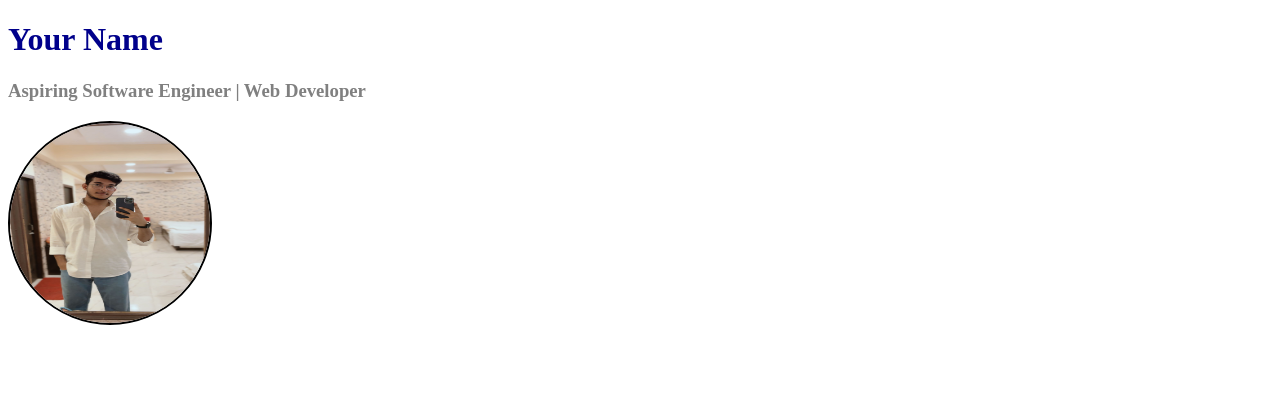
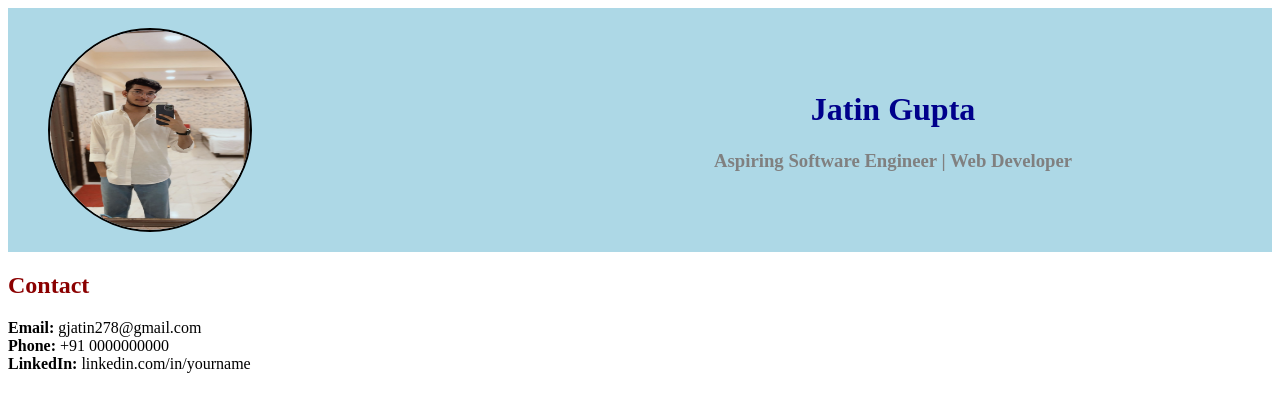
Before and after one commit to Jatin915/FRONTEND, a plain HTML site: page ASSIGNMENT.HTML in a window 1280 px wide. Drawn offline with Linux system fonts and the light colour scheme.

Commit message:
Contact Section

```diff
--- a/ASSIGNMENT.HTML
+++ b/ASSIGNMENT.HTML
@@ -4,8 +4,19 @@
   <title>My CV - Assignment</title>
 </head>
 <body>
-  <h1 style="color: darkblue;">Your Name</h1>
-  <h3 style="color: gray;">Aspiring Software Engineer | Web Developer</h3>
-  <img src="./profile.jpeg" alt="Profile Picture" width="200" height="200" style="border-radius:50%; border:2px solid black;">
+    <header style="display: flex; justify-content: space-between; align-items: center; text-align: center; padding: 20px 200px 20px 40px; background-color: lightblue;">
+        <img src="./profile.jpeg" alt="Profile Picture" width="200" height="200" style="border-radius:50%; border:2px solid black;">
+        <div>
+            <h1 style="color: darkblue;">Jatin Gupta</h1>
+            <h3 style="color: gray;">Aspiring Software Engineer | Web Developer</h3>
+        </div>
+    </header>
+
+    <h2 style="color: darkred;">Contact</h2>
+  <ul style="list-style-type: none; padding:0;">
+    <li><b>Email:</b> gjatin278@gmail.com</li>
+    <li><b>Phone:</b> +91 0000000000</li>
+    <li><b>LinkedIn:</b> linkedin.com/in/yourname</li>
+  </ul>
 </body>
 </html>
```
